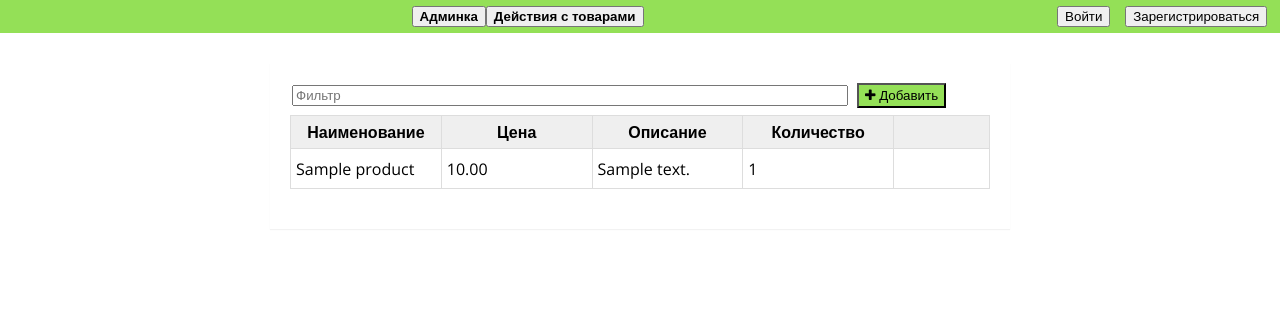
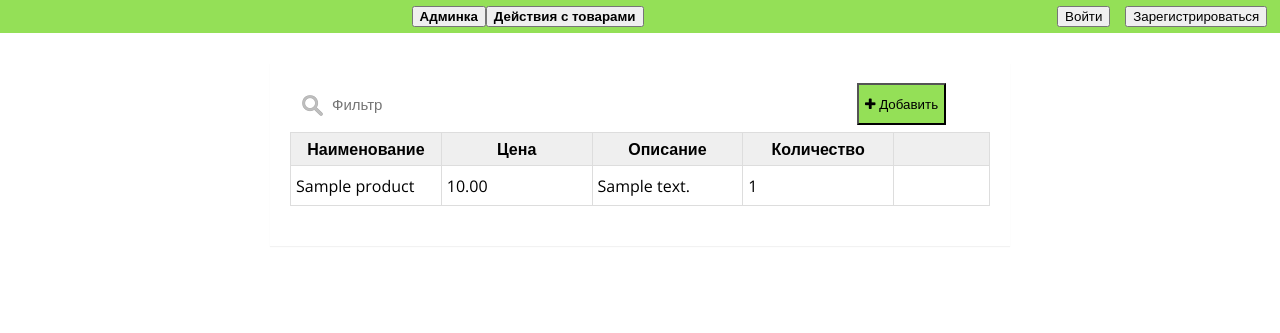
Before and after one commit to Darkness7193/ShopSiteRepository, a Django app: page /app/crud/ in a window 1280 px wide. Shown: the top 333 px of the page. Run offline with Django 4.2, Linux system fonts and the light colour scheme; tables that the repository leaves empty hold one stand-in row (values such as "Sample post"); some libraries are stand-ins or nearby versions.

Commit message:
Version 0.36

```diff
--- a/ShopSite/static/ShopSite/css/colors.css
+++ b/ShopSite/static/ShopSite/css/colors.css
@@ -1,5 +1,5 @@
 :root {
-    --background-color: #c0eaa9;
+    --background-color: #abef76;
     --neutral-color: #94e057;
     --accent-color: #3a7315;
 }
--- a/app/static/app/css/crud.css
+++ b/app/static/app/css/crud.css
@@ -87,14 +87,19 @@ table.table td .create-btn {
     margin-right: 1%;
 }
 
+.search-input {
+    font-size: 15px;
+    height: 36px;
+    background-color: white;
+    background-image: url('../images/searchicon.png');
+    background-position: 10px 10px;
+    background-repeat: no-repeat;
+    padding-left: 40px;
+    border: 0px;
+    outline: none;
+}
+
 .table-title .create-new {
     float: right;
     height: 30px;
-    font-weight: bold;
-    font-size: 12px;
-    text-shadow: none;
-    min-width: 100px;
-    border-radius: 50px;
-    line-height: 13px;
-    width: 15%;
 }
--- a/app/templates/app/crud.html
+++ b/app/templates/app/crud.html
@@ -43,7 +43,7 @@
                 {% csrf_token %}
                 <div class="arrange--V">
                     <div class="helper"></div>
-                    <input type="text" placeholder="Фильтр" name="products_search">
+                    <input class="search-input" type="text" placeholder="Фильтр" name="products_search">
                 </div>
             </form>
         <button type="button" style="background: var(--neutral-color);" class="btn btn-info create-new"><i class="fa fa-plus"></i> Добавить </button>
```
Also changed, not shown: app/static/app/images/searchicon.png (added).
